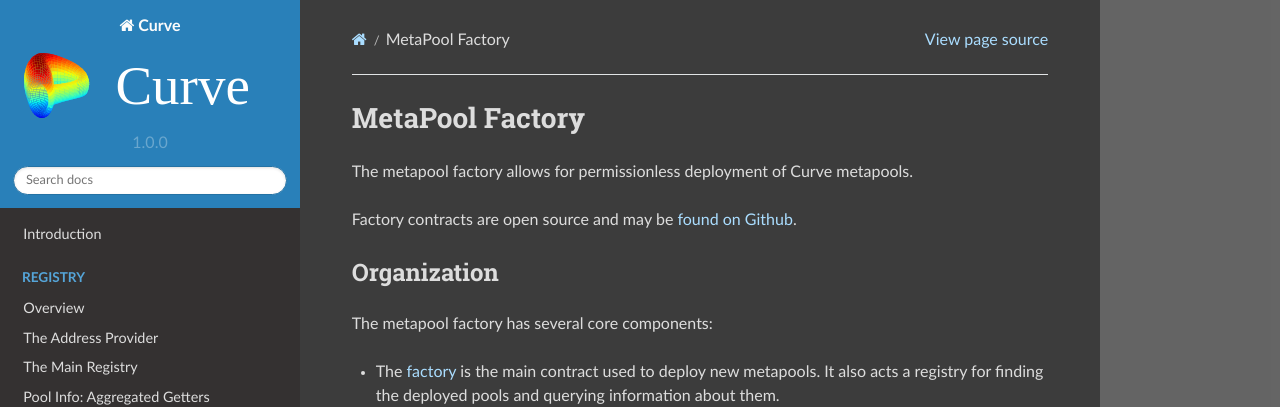
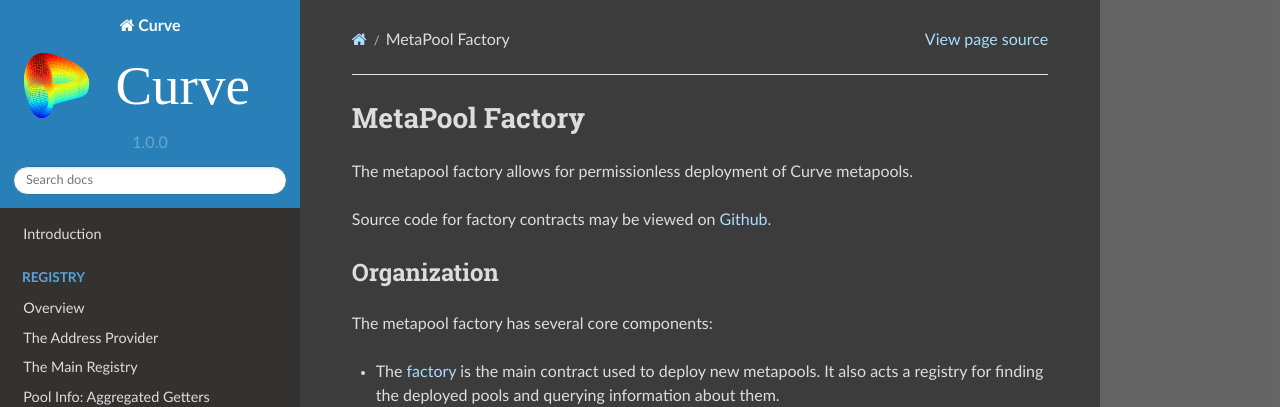
Before and after one commit to softlinkprotocol/curve-docs, a Sphinx documentation site: the page built from docs/factory-overview.rst, in a window 1280 px wide. Shown: the top 407 px of the page. Built offline with Sphinx 7.4.7 and the Read the Docs theme 2.0.0, drawn with Linux system fonts in a browser that asks for light colours; pages that are not in the unit, such as notebooks, are missing from menus.

Commit message:
fix: reword to avoid claims of open source

```diff
--- a/docs/factory-deployer.rst
+++ b/docs/factory-deployer.rst
@@ -8,7 +8,7 @@ The ``Factory`` contract is used to deploy new Curve pools and to find existing
 
     `0xfD6f33A0509ec67dEFc500755322aBd9Df1bD5B8 <https://etherscan.io/address/0xfD6f33A0509ec67dEFc500755322aBd9Df1bD5B8>`_
 
-Source code for this contract is available on `Github <https://github.com/curvefi/curve-factory/blob/master/contracts/Factory.vy>`_.
+Source code for this contract is may be viewed on `Github <https://github.com/curvefi/curve-factory/blob/master/contracts/Factory.vy>`_.
 
 .. _factory-deployer-deployment:
 
--- a/docs/factory-overview.rst
+++ b/docs/factory-overview.rst
@@ -6,7 +6,7 @@ MetaPool Factory
 
 The metapool factory allows for permissionless deployment of Curve metapools.
 
-Factory contracts are open source and may be `found on Github <https://github.com/curvefi/curve-factory>`_.
+Source code for factory contracts may be viewed on `Github <https://github.com/curvefi/curve-factory>`_.
 
 Organization
 ============
--- a/docs/factory-pools.rst
+++ b/docs/factory-pools.rst
@@ -6,7 +6,7 @@ Metapool Factory: Pools
 
 Factory pools are permissionless metapools that can be deployed by anyone. New pools are deployed using :func:`Factory.deploy_metapool<Factory.deploy_metapool>`.
 
-Source code for the implementation contracts is available on `Github <https://github.com/iamdefinitelyahuman/curve-factory/blob/master/contracts>`_.
+Source code for the implementation contracts may be viewed on `Github <https://github.com/iamdefinitelyahuman/curve-factory/blob/master/contracts>`_.
 
 Implementation Contracts
 ========================
```
